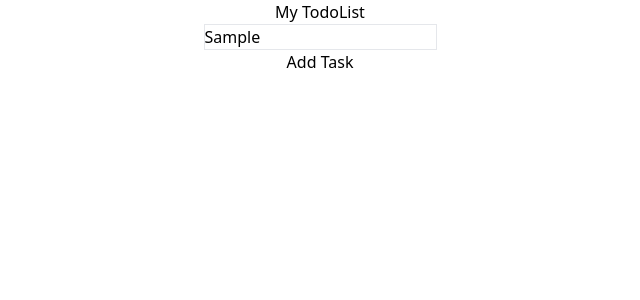
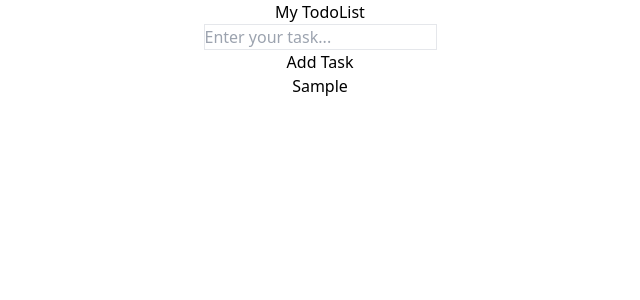
Before and after one commit to Juliosc1/my-todolist, a Next.js app: page / in a window 1280 px wide. Both pictures are taken after typing "Sample" into the empty fields and a click on the button "Add Task". Shown: the top 300 px of the page, without its empty margins (320-960 px from the left). Built offline with nearby package versions, Linux system fonts and the light colour scheme.

Commit message:
add task function

```diff
--- a/components/Todolist.tsx
+++ b/components/Todolist.tsx
@@ -1,22 +1,37 @@
 import React, { ChangeEvent, useState } from "react";
 
-type todolist = {
-  id: number;
-  task: string;
+type TodoListProps = {
+
+  taskName: string;
 };
 
-function Todolist(props: todolist) {
+function Todolist() {
   const [task, setTask] = useState<string>("");
+  const [todoList, setTodoList] = useState<TodoListProps[]>([]);
 
   const handleTask = (event: ChangeEvent<HTMLInputElement>): void => {
     setTask(event.target.value);
   };
 
+  const addTask = (): void => {
+    const newTask = {taskName: task}
+    setTodoList([...todoList, newTask])
+    setTask("");
+  }
+
   return (
     <div className="flex flex-col justify-center items-center">
       <h1>My TodoList</h1>
-      <input type="text" value={task} onChange={handleTask} placeholder="Enter your task..." className="border" />
-      <button>Add Task</button>
+      <input type="text" value={task} name='task' onChange={handleTask} placeholder="Enter your task..." className="border" />
+      <button onClick={addTask}>Add Task</button>
+
+      <div>
+        {todoList.map((value) => {
+          return (
+            <h1>{value.taskName}</h1>
+          )
+        })}
+      </div>
     </div>
   );
 }
```
